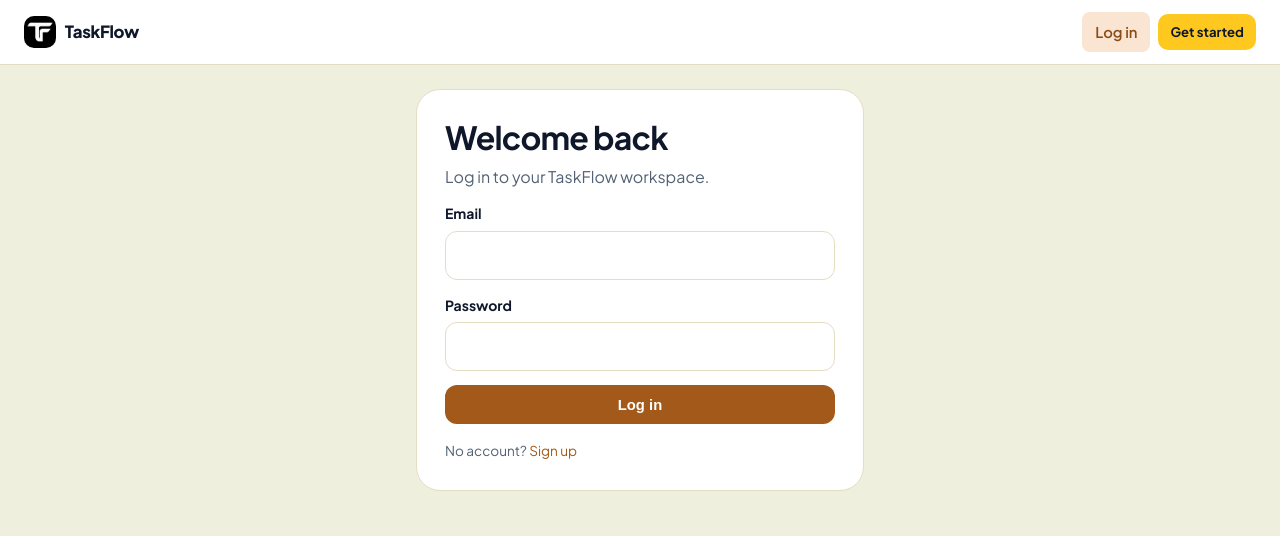
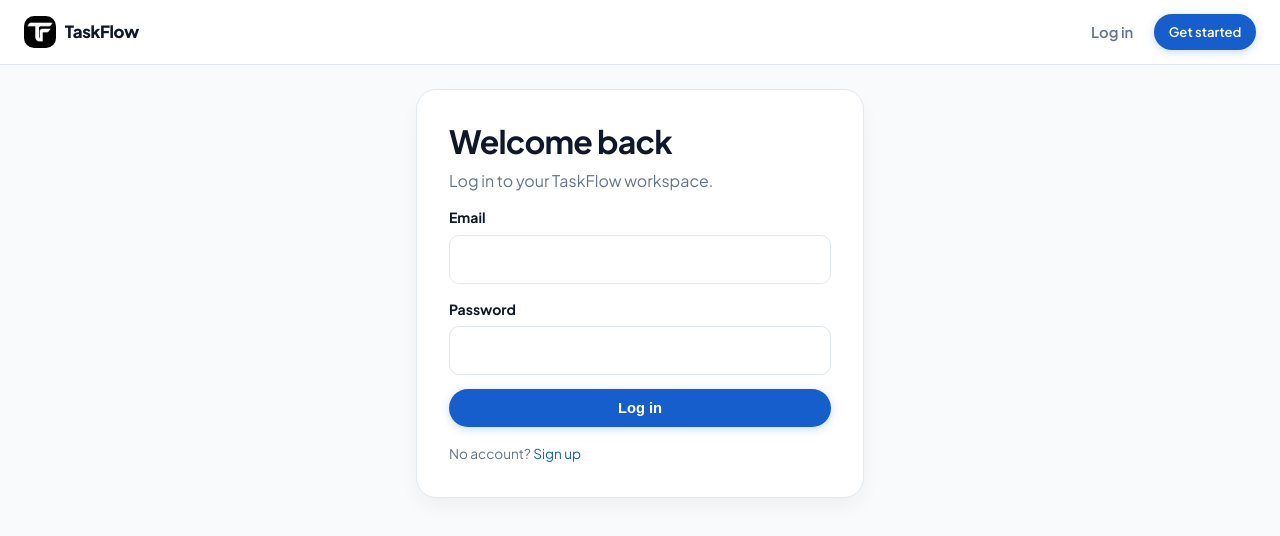
Before and after one commit to Manish881-hub/task-flow, a Next.js app in the folder frontend/: page /login in a window 1280 px wide. Shown: the top 536 px of the page. Built offline with nearby package versions, Linux system fonts and the light colour scheme; no server answers.

Commit message:
Adopt blue theme with contrast fixes

```diff
--- a/frontend/components/Navbar.js
+++ b/frontend/components/Navbar.js
@@ -152,10 +152,10 @@ export default function Navbar({ socketStatus }) {
             </>
           ) : (
             <>
-              <Link href="/login" className={`nav-link${isActive("/login") ? " active" : ""}`}>
+              <Link href="/login" className="nav-link">
                 Log in
               </Link>
-              <Link href="/signup" className="btn btn-accent btn-sm">
+              <Link href="/signup" className="btn btn-primary btn-sm">
                 Get started
               </Link>
             </>
@@ -206,8 +206,8 @@ export default function Navbar({ socketStatus }) {
               </>
             ) : (
               <>
-                <Link href="/login" className={`mobile-item${isActive("/login") ? " active" : ""}`}>Log in</Link>
-                <Link href="/signup" className="btn btn-accent btn-block">Get started</Link>
+                <Link href="/login" className="mobile-item">Log in</Link>
+                <Link href="/signup" className="btn btn-primary btn-block">Get started</Link>
               </>
             )}
           </nav>
--- a/frontend/next.config.js
+++ b/frontend/next.config.js
@@ -2,6 +2,10 @@
 const nextConfig = {
   reactStrictMode: true,
   poweredByHeader: false,
+  // Production builds write to .next-build when NEXT_DIST_DIR is set, so a
+  // concurrent `next build` can never corrupt the dev server's `.next`.
+  // Docker/CI run plain `npm run build` and still emit to `.next`.
+  distDir: process.env.NEXT_DIST_DIR || ".next",
 };
 
 module.exports = nextConfig;
--- a/frontend/styles/globals.css
+++ b/frontend/styles/globals.css
@@ -1,36 +1,33 @@
-/* TaskFlow design system — Flat, minimalist, 2D. No shadows/gradients.
-   Palette (ColorHunt warm set): orange #E87F24 primary, yellow #FFC81E CTA
-   (dark text ONLY, 11.5:1), cream #EFEFDD paper, crimson #F73A5C danger.
-   White text only on shade >=30% orange / >=20% crimson (measured AA). */
+/* TaskFlow Modern Design System — Matched to Landing Page Palette */
 :root {
-  --color-primary: #e87f24;
-  --color-primary-strong: #a25919; /* white text 5.28:1 AA */
-  --color-primary-hover: #8b4c16; /* white text 6.68:1 */
-  --color-secondary: #8b4c16; /* deep ember for text accents */
-  --color-primary-soft: #fae5d3; /* fills, dark text 14.6:1 */
-  --color-primary-faint: #fdf2e9; /* page washes */
-  --color-accent: #ffc81e; /* CTA fill, ALWAYS dark text 11.5:1 */
-  --color-accent-hover: #e6b41b;
-  --color-accent-ink: #0f172a;
-  --color-bg: #efefdd;
+  --color-primary: #1d70f5;
+  --color-primary-strong: #155ecc;
+  --color-primary-hover: #1249a8;
+  --color-secondary: #0284c7;
+  --color-primary-soft: #eef5ff;
+  --color-primary-faint: #f8faff;
+  --color-accent: #1d70f5;
+  --color-accent-hover: #155ecc;
+  --color-accent-ink: #ffffff;
+  --color-bg: #f8fafc;
   --color-card: #ffffff;
   --color-fg: #0f172a;
-  --color-muted: #526274; /* 4.5:1+ on cream, verified */
-  --color-border: #e4ddc4;
-  --color-danger: #c62e4a; /* white text 5.40:1 AA */
-  --color-danger-text: #b92c45; /* on soft fills 4.88:1 AA */
-  --color-danger-base: #f73a5c; /* fills, large text, borders */
-  --color-danger-soft: #fee1e7;
-  --color-danger-border: #fcb0be;
-  --color-ring: #a25919;
-  --color-success: #8b4c16; /* done states in ember (palette has no green) */
-  --color-success-strong: #8b4c16;
-  --color-success-bright: #e87f24; /* graphic fills + live dot */
-  --color-success-soft: #fae5d3;
-  --color-success-border: #e87f24;
+  --color-muted: #64748b;
+  --color-border: #e2e8f0;
+  --color-danger: #dc2626;
+  --color-danger-text: #dc2626;
+  --color-danger-base: #ef4444;
+  --color-danger-soft: #fee2e2;
+  --color-danger-border: #fca5a5;
+  --color-ring: #1d70f5;
+  --color-success: #059669;
+  --color-success-strong: #047857;
+  --color-success-bright: #10b981;
+  --color-success-soft: #ecfdf5;
+  --color-success-border: #a7f3d0;
   --radius-sm: 8px;
-  --radius-md: 16px;
-  --radius-lg: 24px;
+  --radius-md: 14px;
+  --radius-lg: 20px;
   --font-sans: "Plus Jakarta Sans", system-ui, -apple-system, "Segoe UI", sans-serif;
   --ease: ease;
   --dur: 180ms;
@@ -143,12 +140,12 @@ a:hover { color: var(--color-primary-hover); }
   cursor: pointer;
 }
 .nav-link:hover { color: var(--color-fg); background: var(--color-bg); }
-.nav-link.active { color: var(--color-primary-hover); background: var(--color-primary-soft); }
+.nav-link.active { color: var(--color-primary-strong); background: var(--color-primary-soft); font-weight: 700; }
 
 .live-pill {
   display: inline-flex;
   align-items: center;
-  gap: 0.4rem;
+  gap: 0.45rem;
   font-size: 0.78rem;
   font-weight: 700;
   border: 1px solid var(--color-border);
@@ -157,10 +154,9 @@ a:hover { color: var(--color-primary-hover); }
   color: var(--color-muted);
   background: var(--color-card);
 }
-.live-dot { width: 8px; height: 8px; border-radius: 999px; background: #d9cfb0; }
-/* Ember fill carries the pop; the deep border carries the contrast. */
-.live-dot.on { background: var(--color-success-bright); border: 2px solid var(--color-success); }
-.live-dot.busy { background: var(--color-accent); }
+.live-dot { width: 8px; height: 8px; border-radius: 999px; background: #cbd5e1; }
+.live-dot.on { background: #10b981; border: 2px solid #047857; }
+.live-dot.busy { background: #f59e0b; }
 
 /* Cards */
 .card {
@@ -168,8 +164,9 @@ a:hover { color: var(--color-primary-hover); }
   border: 1px solid var(--color-border);
   border-radius: var(--radius-md);
   padding: 1.25rem;
+  box-shadow: 0 1px 3px rgba(15, 23, 42, 0.04);
 }
-.card-lg { border-radius: var(--radius-lg); padding: 1.75rem; }
+.card-lg { border-radius: var(--radius-lg); padding: 2rem; box-shadow: 0 10px 25px -5px rgba(15, 23, 42, 0.06); }
 .card-title { font-size: 1.05rem; font-weight: 700; }
 .muted { color: var(--color-muted); }
 .small { font-size: 0.85rem; }
@@ -187,49 +184,54 @@ a:hover { color: var(--color-primary-hover); }
   .grid-4 { grid-template-columns: repeat(4, 1fr); }
 }
 
-/* Buttons — flat, no shadow */
+/* Buttons — modern rounded pills with soft glow */
 .btn {
   display: inline-flex;
   align-items: center;
   justify-content: center;
   gap: 0.5rem;
-  font-weight: 700;
-  font-size: 0.925rem;
-  border-radius: 12px;
+  font-weight: 600;
+  font-size: 0.92rem;
+  border-radius: 9999px;
   border: 1px solid transparent;
-  padding: 0.65rem 1.1rem;
+  padding: 0.6rem 1.25rem;
   cursor: pointer;
   transition: background var(--dur) var(--ease), color var(--dur) var(--ease),
     opacity var(--dur) var(--ease), transform 150ms var(--ease),
-    border-color var(--dur) var(--ease);
+    border-color var(--dur) var(--ease), box-shadow var(--dur) var(--ease);
 }
 .btn:active { transform: scale(0.98); }
 .btn:disabled { opacity: 0.6; cursor: not-allowed; }
-.btn-primary { background: var(--color-primary-strong); color: #fff; }
-.btn-primary:hover { background: var(--color-primary-hover); }
-.btn-accent { background: var(--color-accent); color: var(--color-accent-ink); }
-.btn-accent:hover { background: var(--color-accent-hover); color: var(--color-accent-ink); }
-.btn-ghost { background: transparent; color: var(--color-fg); border-color: var(--color-border); }
-.btn-ghost:hover { background: var(--color-bg); }
+.btn-primary { background: var(--color-primary-strong); color: #fff; box-shadow: 0 2px 8px rgba(29, 112, 245, 0.25); }
+.btn-primary:hover { background: var(--color-primary-hover); color: #fff; box-shadow: 0 4px 12px rgba(29, 112, 245, 0.35); }
+.btn-accent { background: var(--color-primary-strong); color: #fff; box-shadow: 0 2px 8px rgba(29, 112, 245, 0.25); }
+.btn-accent:hover { background: var(--color-primary-hover); color: #fff; box-shadow: 0 4px 12px rgba(29, 112, 245, 0.35); }
+.btn-ghost { background: #ffffff; color: var(--color-fg); border-color: var(--color-border); }
+.btn-ghost:hover { background: var(--color-bg); border-color: #cbd5e1; color: var(--color-fg); }
 .btn-danger { background: transparent; color: var(--color-danger); border-color: var(--color-border); }
 .btn-danger:hover { background: var(--color-danger-soft); border-color: var(--color-danger); }
-.btn-sm { padding: 0.4rem 0.7rem; font-size: 0.82rem; border-radius: 10px; }
+.btn-sm { padding: 0.4rem 0.85rem; font-size: 0.82rem; border-radius: 9999px; }
 .btn-block { width: 100%; }
 
 /* Forms — label above, error below */
 .field { display: flex; flex-direction: column; gap: 0.35rem; margin-bottom: 0.9rem; }
-.label { font-weight: 700; font-size: 0.875rem; }
+.label { font-weight: 700; font-size: 0.875rem; color: var(--color-fg); }
 .input, .select, .textarea {
   font: inherit;
   border: 1px solid var(--color-border);
-  border-radius: 12px;
-  padding: 0.65rem 0.8rem;
+  border-radius: 10px;
+  padding: 0.65rem 0.85rem;
   background: #fff;
   color: var(--color-fg);
   width: 100%;
-  transition: border-color var(--dur) var(--ease), opacity var(--dur) var(--ease);
+  transition: border-color var(--dur) var(--ease), box-shadow var(--dur) var(--ease);
 }
-.input:hover, .select:hover, .textarea:hover { border-color: #d9cfb0; }
+.input:hover, .select:hover, .textarea:hover { border-color: #cbd5e1; }
+.input:focus, .select:focus, .textarea:focus {
+  outline: none;
+  border-color: var(--color-primary);
+  box-shadow: 0 0 0 3px rgba(29, 112, 245, 0.15);
+}
 .textarea { min-height: 96px; resize: vertical; }
 .form-error { color: var(--color-danger); font-size: 0.82rem; font-weight: 600; }
 .form-hint { color: var(--color-muted); font-size: 0.82rem; }
@@ -241,49 +243,50 @@ a:hover { color: var(--color-primary-hover); }
   display: inline-flex;
   align-items: center;
   font-size: 0.75rem;
-  font-weight: 700;
+  font-weight: 600;
   border-radius: 999px;
-  padding: 0.15rem 0.6rem;
+  padding: 0.18rem 0.65rem;
   border: 1px solid var(--color-border);
-  background: var(--color-bg);
-  color: var(--color-muted);
+  background: #f1f5f9;
+  color: #475569;
 }
-.badge-green { background: var(--color-success-soft); border-color: var(--color-success-border); color: var(--color-success); }
-.badge-gold { background: var(--color-accent); border-color: #a68214; color: var(--color-accent-ink); }
-.badge-slate { background: var(--color-bg); }
-.badge-red { background: var(--color-danger-soft); border-color: var(--color-danger-border); color: var(--color-danger-text); }
+.badge-green { background: #ecfdf5; border-color: #a7f3d0; color: #047857; }
+.badge-gold { background: #fffbeb; border-color: #fde68a; color: #b45309; }
+.badge-slate { background: #f1f5f9; border-color: #e2e8f0; color: #475569; }
+.badge-red { background: #fef2f2; border-color: #fecaca; color: #dc2626; }
 
 /* Board */
 .board { display: grid; gap: 1rem; grid-template-columns: 1fr; }
 @media (min-width: 1024px) { .board { grid-template-columns: repeat(3, 1fr); } }
 .column {
-  background: var(--color-bg);
+  background: #f8fafc;
   border: 1px solid var(--color-border);
   border-radius: var(--radius-md);
   padding: 0.9rem;
   min-height: 220px;
 }
-.column.over { border-color: var(--color-primary); background: var(--color-primary-soft); }
+.column.over { border-color: var(--color-primary); background: #eef5ff; }
 .column-head {
   display: flex; align-items: center; justify-content: space-between;
   margin-bottom: 0.75rem;
 }
-.column-title { font-weight: 800; font-size: 0.95rem; }
+.column-title { font-weight: 800; font-size: 0.95rem; color: var(--color-fg); }
 .count {
-  font-size: 0.75rem; font-weight: 800;
+  font-size: 0.75rem; font-weight: 700;
   background: #fff; border: 1px solid var(--color-border);
   border-radius: 999px; padding: 0.05rem 0.55rem; color: var(--color-muted);
 }
 .task {
   background: #fff;
   border: 1px solid var(--color-border);
-  border-radius: 14px;
+  border-radius: 12px;
   padding: 0.8rem 0.9rem;
   margin-bottom: 0.6rem;
   cursor: pointer;
-  transition: border-color var(--dur) var(--ease), opacity var(--dur) var(--ease), transform 150ms var(--ease);
+  box-shadow: 0 1px 2px rgba(0, 0, 0, 0.03);
+  transition: border-color var(--dur) var(--ease), box-shadow var(--dur) var(--ease), transform 150ms var(--ease);
 }
-.task:hover { border-color: var(--color-primary); }
+.task:hover { border-color: var(--color-primary); box-shadow: 0 4px 10px rgba(0, 0, 0, 0.05); }
 .task:active { transform: scale(0.98); }
 .task-title { font-weight: 700; font-size: 0.95rem; margin-bottom: 0.25rem; }
 .task-meta { display: flex; flex-wrap: wrap; gap: 0.35rem; align-items: center; }
@@ -377,7 +380,7 @@ a:hover { color: var(--color-primary-hover); }
 .activity-item:last-child { border-bottom: 0; padding-bottom: 0; }
 .avatar {
   width: 32px; height: 32px; border-radius: 999px; flex: none;
-  background: var(--color-primary-soft); border: 1px solid var(--color-primary); color: var(--color-primary-hover);
+  background: var(--color-primary-soft); border: 1px solid #bfdbfe; color: var(--color-primary-strong);
   display: inline-flex; align-items: center; justify-content: center;
   font-weight: 800; font-size: 0.8rem;
 }
@@ -394,7 +397,7 @@ a:hover { color: var(--color-primary-hover); }
 .hero-card { display: grid; gap: 0.75rem; }
 .check-list { list-style: none; padding: 0; margin: 1rem 0; display: grid; gap: 0.5rem; }
 .check-list li { display: flex; gap: 0.6rem; align-items: flex-start; color: var(--color-fg); }
-.check { color: var(--color-success); flex: none; margin-top: 2px; }
+.check { color: var(--color-success-strong); flex: none; margin-top: 2px; }
 
 .footer {
   border-top: 1px solid var(--color-border);
@@ -469,8 +472,8 @@ a:hover { color: var(--color-primary-hover); }
 .account-btn:active { transform: scale(0.98); }
 .avatar-sm {
   width: 24px; height: 24px; border-radius: 999px; flex: none;
-  background: var(--color-primary-soft); border: 1px solid var(--color-primary);
-  color: var(--color-primary-hover);
+  background: var(--color-primary-soft); border: 1px solid #bfdbfe;
+  color: var(--color-primary-strong);
   display: inline-flex; align-items: center; justify-content: center;
   font-weight: 800; font-size: 0.7rem;
 }
@@ -489,6 +492,7 @@ a:hover { color: var(--color-primary-hover); }
   min-width: 13rem;
   background: var(--color-card); border: 1px solid var(--color-border);
   border-radius: var(--radius-md); padding: 0.4rem;
+  box-shadow: 0 10px 25px -5px rgba(15, 23, 42, 0.08);
 }
 .menu-head { padding: 0.5rem 0.65rem 0.6rem; border-bottom: 1px solid var(--color-border); margin-bottom: 0.35rem; }
 .menu-user { font-weight: 800; font-size: 0.9rem; }
@@ -505,6 +509,7 @@ a:hover { color: var(--color-primary-hover); }
   background: var(--color-card); border: 1px solid var(--color-border);
   border-radius: var(--radius-md); padding: 0.6rem; margin-bottom: 0.75rem;
   display: grid; gap: 0.25rem;
+  box-shadow: 0 10px 25px -5px rgba(15, 23, 42, 0.08);
 }
 .mobile-item {
   display: flex; align-items: center; gap: 0.6rem;
@@ -515,7 +520,7 @@ a:hover { color: var(--color-primary-hover); }
   transition: background var(--dur) var(--ease);
 }
 .mobile-item:hover { background: var(--color-bg); }
-.mobile-item.active { color: var(--color-primary-hover); background: var(--color-primary-soft); }
+.mobile-item.active { color: var(--color-primary); background: var(--color-primary-soft); }
 .mobile-user { display: flex; align-items: center; gap: 0.6rem; padding: 0.5rem 0.7rem; }
 
 /* Command palette — live search over projects + tasks. */
@@ -529,6 +534,7 @@ a:hover { color: var(--color-primary-hover); }
   width: 100%; max-width: 36rem;
   background: var(--color-card); border: 1px solid var(--color-border);
   border-radius: var(--radius-md); overflow: hidden;
+  box-shadow: 0 20px 40px -10px rgba(15, 23, 42, 0.16);
 }
 .palette-input-row {
   display: flex; align-items: center; gap: 0.6rem;
@@ -553,7 +559,7 @@ a:hover { color: var(--color-primary-hover); }
   display: inline-flex; align-items: center; justify-content: center;
   font-size: 0.7rem; font-weight: 800;
 }
-.palette-kind-project { background: var(--color-primary-soft); color: var(--color-primary-hover); border: 1px solid var(--color-primary); }
+.palette-kind-project { background: var(--color-primary-soft); color: var(--color-primary); border: 1px solid #bfdbfe; }
 .palette-kind-task { background: var(--color-success-soft); color: var(--color-success); border: 1px solid var(--color-success-border); }
 .palette-text { flex: 1; min-width: 0; overflow: hidden; text-overflow: ellipsis; white-space: nowrap; }
 .palette-foot {
```
Also changed, not shown: 3 other files (tests, documents, lock files or other folders).
